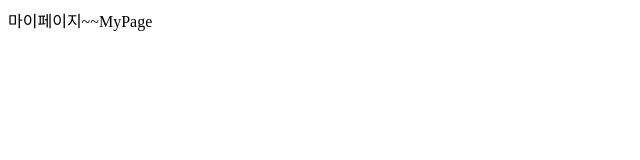
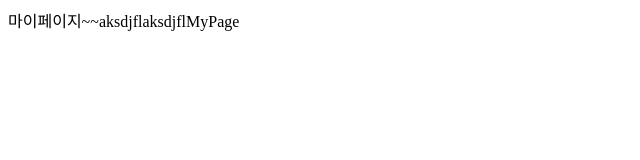
Before and after one commit to cara656513/gatherMBTI, a React (Vite) app: page /mypage in a window 1280 px wide. Shown: the top 160 px of the page, without its empty margins (0-640 px from the left). Built offline with nearby package versions, Linux system fonts and the light colour scheme.

Commit message:
마이페이지 수정

```diff
--- a/src/pages/MyPage.jsx
+++ b/src/pages/MyPage.jsx
@@ -1,5 +1,5 @@
 const MyPage = () => {
-  return <div>마이페이지~~MyPage</div>;
+  return <div>마이페이지~~aksdjflaksdjflMyPage</div>;
 };
 
 export default MyPage;
```
